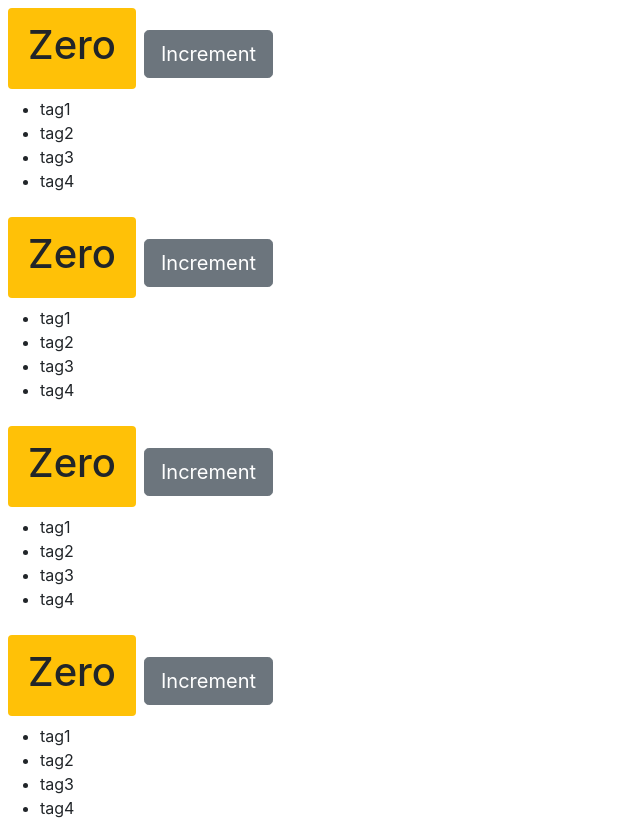
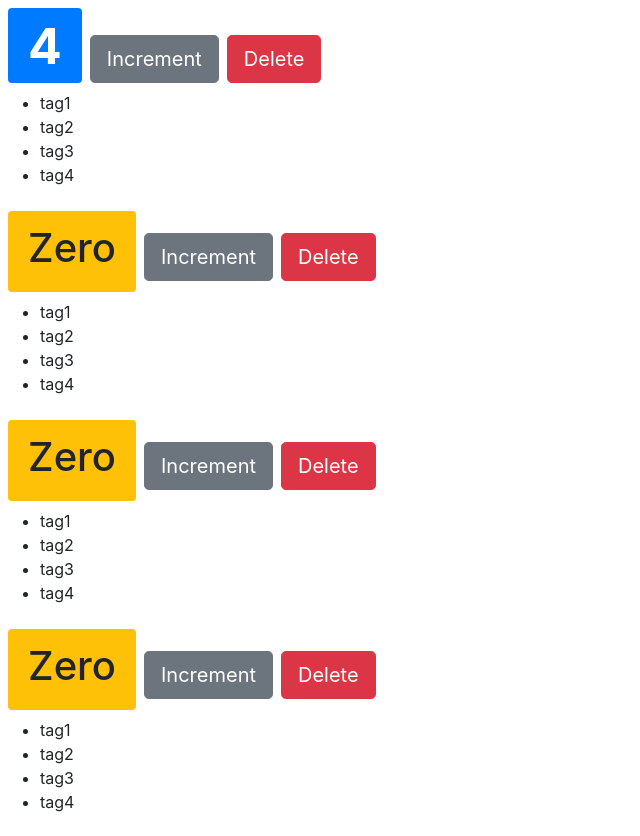
Before and after one commit to waqar-ahmed51/React-Counter-App, a React (Create React App) app in the folder counter-app/: page / in a window 1280 px wide. Shown: the whole page, without its empty margins (0-640 px from the left). Built offline with nearby package versions, Linux system fonts and the light colour scheme.

Commit message:
Child Component

```diff
--- a/counter-app/src/components/counter.jsx
+++ b/counter-app/src/components/counter.jsx
@@ -1,7 +1,7 @@
 import React, { Component } from "react";
 
 class Counter extends Component {
-  state = { count: 0, tags: ["tag1", "tag2", "tag3", "tag4"] };
+  state = { value: this.props.value, tags: ["tag1", "tag2", "tag3", "tag4"] };
   styles = {
     fontSize: 50,
     fontWeight: "bold",
@@ -19,13 +19,15 @@ class Counter extends Component {
   }
 
   handleIncrement = () => {
-    console.log("Increment Clicked!", this.state.count);
-    this.setState({ count: this.state.count + 1 });
+    console.log("Increment Clicked!", this.state.value);
+    this.setState({ value: this.state.value + 1 });
   };
 
   render() {
+    // console.log(this.props);
     return (
       <div>
+        {this.props.children}
         <span style={this.styles} className={this.getBadgeClass()}>
           {this.formatCounter()}
         </span>
@@ -35,6 +37,12 @@ class Counter extends Component {
         >
           Increment
         </button>
+        <button
+          onClick={() => this.props.onDelete(this.props.id)}
+          className="btn btn-danger btn-lg m-2"
+        >
+          Delete
+        </button>
         {this.state.tags.length === 0 && "Please create the new tag!"}
         {this.rednerTags()}
       </div>
@@ -42,12 +50,12 @@ class Counter extends Component {
   }
   getBadgeClass() {
     let classes = "badge badge-";
-    classes += this.state.count === 0 ? "warning m-2" : "primary m-2";
+    classes += this.state.value === 0 ? "warning m-2" : "primary m-2";
     return classes;
   }
 
   formatCounter() {
-    const { count } = this.state;
+    const { value: count } = this.state;
     return count === 0 ? <h1>Zero</h1> : count;
   }
 }
--- a/counter-app/src/components/counters.js
+++ b/counter-app/src/components/counters.js
@@ -2,14 +2,22 @@ import React, { Component } from 'react';
 import Counter from './counter';
 
 class Counters extends Component {
-    state = {  }
+    state = {
+        counters : [
+            {id : 1, value: 4},
+            {id : 2, value: 0},
+            {id : 3, value: 0},
+            {id : 4, value: 0}
+        ]
+     }
+     handleDelete = (counterId) => {
+         console.log('Handle Delete Called!', counterId);
+     }
     render() {
+        console.log(this.props);
         return (
             <div>
-                <Counter />
-                <Counter />
-                <Counter />
-                <Counter />
+                {this.state.counters.map(counter => <Counter key={counter.id} onDelete={this.handleDelete} value={counter.value}/>)}
             </div>
         );
     }
```
